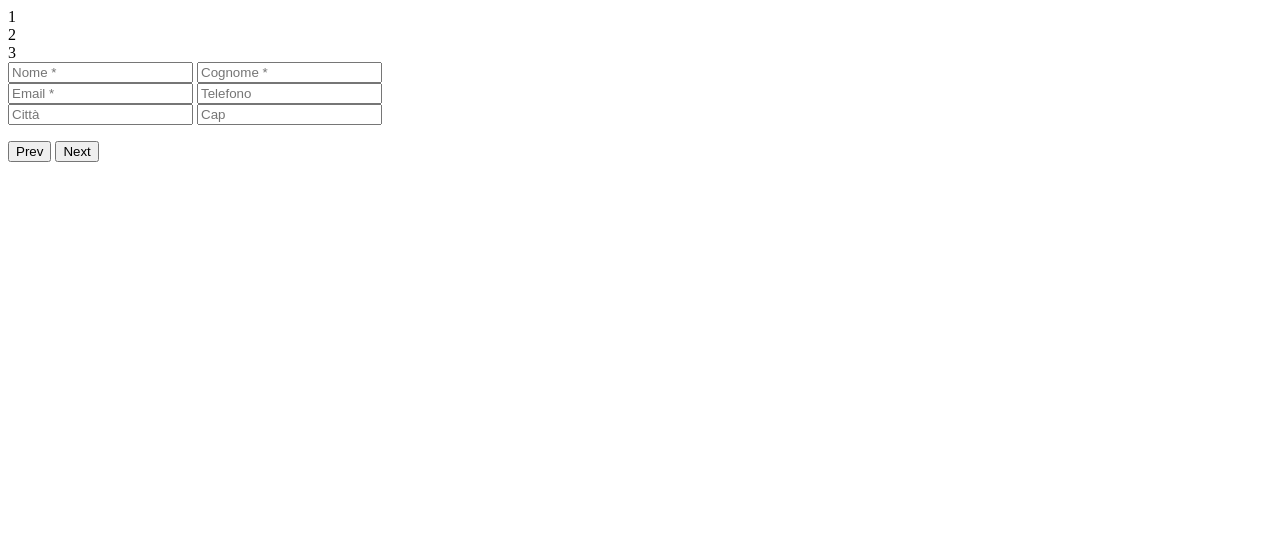
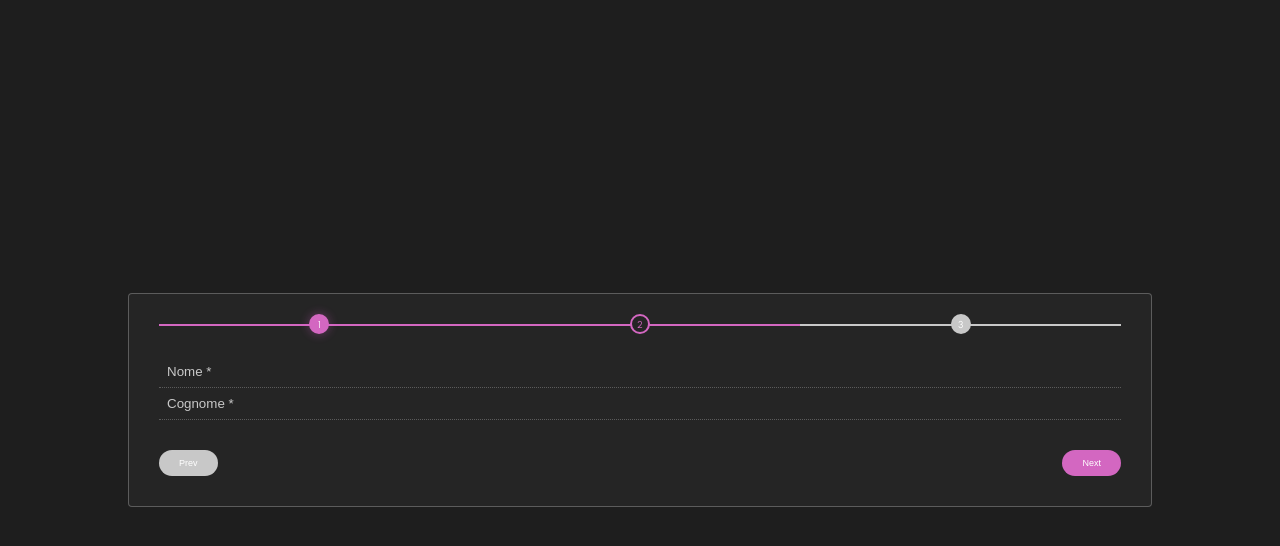
Before and after one commit to EarthDragon10/Form_multi-step, a plain HTML site: page index.html in a window 1280 px wide. Drawn offline with Linux system fonts and the light colour scheme.

Commit message:
feat: added basic css structure

```diff
--- a/css/style.css
+++ b/css/style.css
@@ -0,0 +1,172 @@
+@import url("https://fonts.googleapis.com/css2?family=Urbanist&display=swap");
+
+:root {
+  --color-main: rgba(211, 103, 193, 1);
+  --color-success: #47b869;
+  --color-btn-hover: rgba(60, 60, 60, 1);
+  --color-bg: rgb(30, 30, 30);
+  --color-bg-form-wrapper: rgb(37, 37, 37);
+  --color-gray: rgb(200, 200, 200);
+  --color-gray-light: rgba(255, 255, 255, 0.25);
+  --color-gray-dark: rgba(255, 255, 255, 0.4);
+  --color-box-shadow-main: rgba(243, 102, 231, 0.2);
+  --color-shadow-wrapper: rgba(211, 103, 193, 0.25);
+  --color-msg-error: coral;
+  --speed-transition: 0.4s;
+}
+
+* {
+  box-sizing: border-box;
+  margin: 0;
+  padding: 0;
+}
+
+::selection {
+  background: var(--color-main);
+  color: white;
+}
+
+html {
+  font-family: "Urbanist", sans-serif;
+  font-size: 62.5%;
+  color: white;
+}
+
+body {
+  display: flex;
+  justify-content: center;
+  align-items: center;
+  background: var(--color-bg);
+}
+
+html,
+body {
+  height: 100vh;
+}
+
+/* Wrapper App */
+
+#wrapper {
+  background: var(--color-bg-form-wrapper);
+  width: 80%;
+  overflow: hidden;
+  border: 1px solid var(--color-gray-light);
+  border-radius: 4px;
+  padding: 3rem;
+  transition: all 0.4s;
+}
+
+#wrapper:hover {
+  box-shadow: 0 0 14px 3px var(--color-shadow-wrapper);
+}
+
+/* Markers */
+
+#markers {
+  display: flex;
+  margin-bottom: 2rem;
+}
+
+.n-step {
+  border-bottom: 2px solid var(--color-gray);
+  flex-grow: 1;
+  position: relative;
+}
+
+.n-step > span {
+  position: absolute;
+  width: 2rem;
+  height: 2rem;
+  background: var(--color-gray);
+  border-radius: 50%;
+  display: inline-flex;
+  justify-content: center;
+  align-items: center;
+  top: -1rem;
+  left: calc(50% - 1rem);
+}
+
+.n-step.valid {
+  border-bottom: 2px solid var(--color-main);
+}
+
+.n-step.valid > span {
+  background: var(--color-main);
+  box-shadow: 0 0 8px 2px var(--color-box-shadow-main);
+}
+
+.n-step.current {
+  border-bottom: 2px solid var(--color-main);
+}
+
+.n-step.current > span {
+  border: 2px solid var(--color-main);
+  background-color: var(--color-bg-form-wrapper);
+  color: var(--color-main);
+}
+
+/* form wrapper slider */
+
+#form-step-wrapper {
+  width: 100%;
+  padding-top: 1rem;
+  padding-bottom: 3rem;
+  display: flex;
+  gap: 20%;
+}
+
+input {
+  width: 100%;
+  border: none;
+  outline: none;
+  background: none;
+  border-bottom: 1px dotted var(--color-gray-light);
+  padding: 0.8rem;
+  color: var(--color-main);
+  font-weight: bold;
+}
+
+input:focus {
+  border-bottom: 1px dotted var(--color-main);
+}
+
+input::placeholder {
+  color: var(--color-gray);
+  font-weight: normal;
+}
+
+.form-step {
+  flex: 1 0 100%;
+}
+
+/* Buttons */
+
+#form-btn-wrapper {
+  display: flex;
+}
+
+#btn-next {
+  margin-left: auto;
+  background: var(--color-main);
+  transition: all 0.4s;
+}
+
+#btn-next:hover {
+  box-shadow: 0 6px 18px 0 var(--color-box-shadow-main);
+}
+
+#btn-prev {
+  background: var(--color-gray);
+}
+
+button {
+  padding: 0.8rem 2rem;
+  border: none;
+  border-radius: 3rem;
+  color: white;
+  font-size: 0.9rem;
+}
+
+button:hover {
+  cursor: pointer;
+}
--- a/index.html
+++ b/index.html
@@ -16,8 +16,8 @@
 
     <section id="wrapper">
       <section id="markers">
-        <div id="marker1" class="n-step current"><span>1</span></div>
-        <div id="marker2" class="n-step next"><span>2</span></div>
+        <div id="marker1" class="n-step valid"><span>1</span></div>
+        <div id="marker2" class="n-step current"><span>2</span></div>
         <div id="marker3" class="n-step next"><span>3</span></div>
       </section>
 
@@ -36,15 +36,15 @@
             <input type="text" id="cap" placeholder="Cap" />
           </div>
         </section>
+        <p id="error-message"></p>
+
+        <section id="form-btn-wrapper">
+          <button id="btn-prev" class="prev">Prev</button>
+          <button id="btn-next" class="next">Next</button>
+        </section>
       </form>
     </section>
 
-    <p id="error-message"></p>
-
-    <section id="form-btn-wrapper">
-      <button id="btn-prev" class="prev">Prev</button>
-      <button id="btn-next" class="next">Next</button>
-    </section>
     <script src="./js/script.js"></script>
   </body>
 </html>
```
